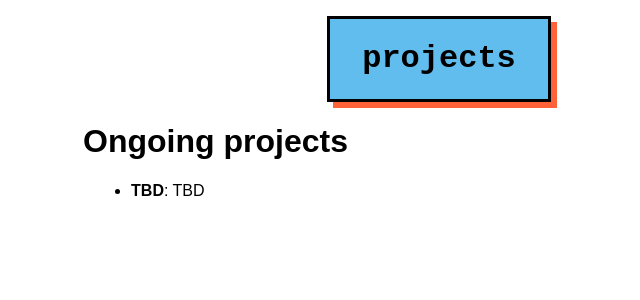
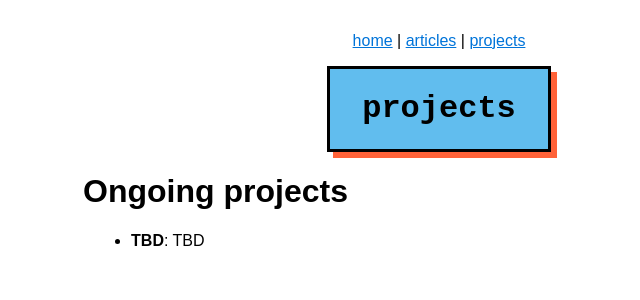
Before and after one commit to 2na3k/2na3k.github.io, a Jekyll site: the page projects/index.html, which Jekyll copies as it is, in a window 1280 px wide. Shown: the top 300 px of the page, without its empty margins (201-841 px from the left). Built offline with Jekyll 4.4.1, drawn with Linux system fonts in a browser that asks for light colours; some web fonts are replaced.

Commit message:
add nav bar, change git account

```diff
--- a/index.html
+++ b/index.html
@@ -39,7 +39,7 @@
         <p class="monospace">casting spells, seeing ghosts and pouring coffee</p>
         <p class="monospace align-left">
           email&nbsp;&nbsp;&nbsp;&nbsp;&nbsp;-&gt; <a href="mailto:lethanh.ama@gmail.com" rel="me">lethanh.ama@gmail.com</a> <br/>
-          github&nbsp;&nbsp;&nbsp;&nbsp;-&gt; <a href="https://sr.ht/~ntietz/">tle2001</a> <br/>
+          github&nbsp;&nbsp;&nbsp;&nbsp;-&gt; <a href="https://github.com/2na3k">@2na3k</a> <br/>
           timezone&nbsp;&nbsp;-&gt; Hanoi/Indochina<br/>
         </p>
       </div>
--- a/projects/index.html
+++ b/projects/index.html
@@ -14,6 +14,9 @@
 <body>
   <div class="content">
     <div class="center">
+      <div class="nav-bar">
+        <a href="https://tle2001.github.io">home</a> | <a href="https://tle2001.github.io/articles/">articles</a> | <a href="https://tle2001.github.io/projects">projects</a>
+      </div>
       <div class="title monospace">
         <h1> projects </h1>
       </div>
```
